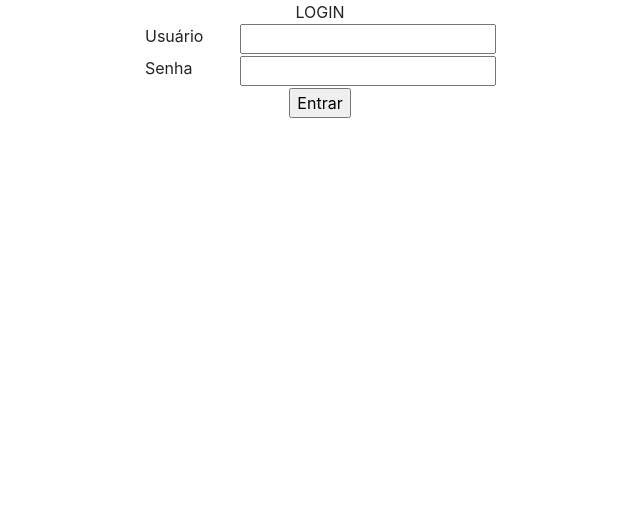
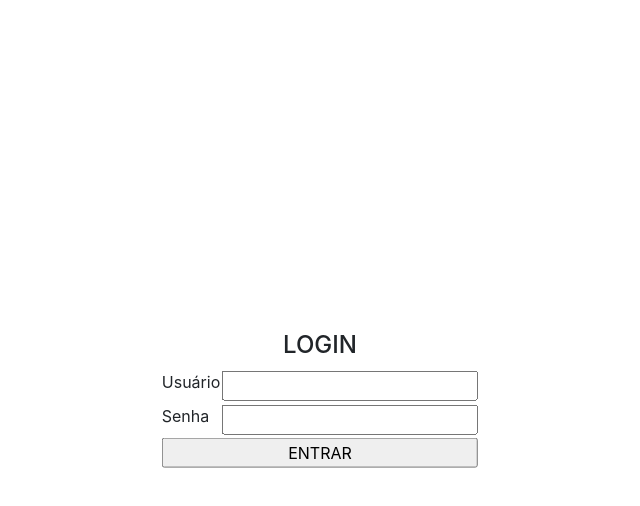
Before and after one commit to JhowMix/irc151-sh, a plain HTML site: page public_html/index.html in a window 1280 px wide. Shown: the whole page, without its empty margins (320-960 px from the left). Drawn offline with Linux system fonts and the light colour scheme.

Commit message:
sistema base de login finalizado

```diff
--- a/public_html/css/login.css
+++ b/public_html/css/login.css
@@ -1,4 +1,20 @@
-.login-title, .submit-button {
+table {
+  position: absolute;
+  top: 50%;
+  left: 50%;
+  transform: translate(-50%, -50%);
+}
+
+table h4 {
   text-align: center;
   text-transform: uppercase;
 }
+
+.submit-button, .lg-message {
+  text-align: center;
+}
+
+.submit-button input {
+  text-transform: uppercase;
+  width: 100%;
+}
--- a/public_html/index.html
+++ b/public_html/index.html
@@ -4,7 +4,7 @@
 	<meta charset="UTF-8">
 	<meta name="viewport" content="width=device-width, initial-scale=1.0">
 	<link rel="stylesheet" href="css/bootstrap.min.css">
-	<link rel="stylesheet" href="css/login.css">
+	<link rel="stylesheet" href="css/login.css?v1">
 	<title>Monitoria de Redes</title>
 </head>
 <body>
@@ -13,36 +13,45 @@
 				<h2>PROJETO SISTEMA SUPERVISORIO</h2>
 				<h6>FATEC HIRANT SANAZAR - Prof: Leandro Palha - Alunos: James Ferreira e Jonatan Santos</h6>
 			</header> -->
-			<form method="post">
-				<div class="row">
-					<div class="col-4 offset-4 login-title">
-						login
-					</div>
-				</div>
-				<div class="row">
-					<div class="col-1 offset-4">
-						<label for="username">Usuário </label>
-					</div>
-					<div class="col-3">
-							<input type="text" name="username" id="username" />
-					</div>
-				</div>
-				<div class="row">
-					<div class="col-1 offset-4">
-						<label for="password">Senha </label>
-					</div>
-					<div class="col-3">
-							<input type="text" name="password" id="password" />
-					</div>
-				</div>
-				<div class="row">
-					<div class="col-4 offset-4 submit-button">
-						<input type="submit" value="Entrar">
-					</div>
-				</div>
+			<form id="loginForm" method="POST" action="shell/main.sh" onsubmit='postForm("loginForm"); return false;'>
+				<table>
+					<tr>
+						<td colspan="2">
+							<h4>login</h4>
+						</td>
+					</tr>
+					<tbody>
+						<tr>
+							<td>
+								<label for="username">Usuário </label>
+							</td>
+							<td>
+								<input type="text" name="username" id="username" />
+							</td>
+						</tr>
+						<tr>
+							<td>
+								<label for="password">Senha </label>
+							</td>
+							<td>
+								<input type="text" name="password" id="password" />
+							</td>
+						</tr>
+						<tr>
+							<td class="submit-button" colspan="2">
+								<input type="submit" value="Entrar">
+							</td>
+						</tr>
+						<tr>
+							<td class="lg-message" colspan="2">
+							</td>
+						</tr>
+					</tbody>
+				</table>
 			</form>
 		</div>
 		<script type="text/javascript" src="js/jquery-3.4.1.min.js"></script>
 		<script type="text/javascript" src="js/bootstrap.bundle.min.js"></script>
+		<script type="text/javascript" src="js/main.js?v=1"></script>
 </body>
 </html>
--- /dev/null
+++ b/public_html/js/main.js
@@ -0,0 +1,31 @@
+function postForm( formId ) {
+  let form = document.getElementById(formId)
+  let uri = form.getAttribute("action")
+  let object = formToObject( form )
+
+  fetch(
+    uri,
+    {
+      method: 'post',
+      body: JSON.stringify(object)
+    }
+  )
+  .then( response => {
+    return response.text()
+  })
+  .then( result => {
+    if ( result.length === 1 ) {
+
+      document.getElementsByClassName('lg-message')[0].textContent = 'Usuário ou senha inválidos'
+      console.log('nada')
+    } else
+        document.getElementsByTagName('html')[0].innerHTML = result
+  })
+}
+
+function formToObject( form ) {
+  let object = {}
+  let formData = new FormData( form )
+  formData.forEach((value, key) => object[key] = value)
+  return object;
+}
```
Also changed, not shown: public_html/faces/footer.html (added, +5 -0 lines), public_html/faces/header.html (added, +10 -0 lines), public_html/faces/map.html (added, +1 -0 lines), 4 other files.
